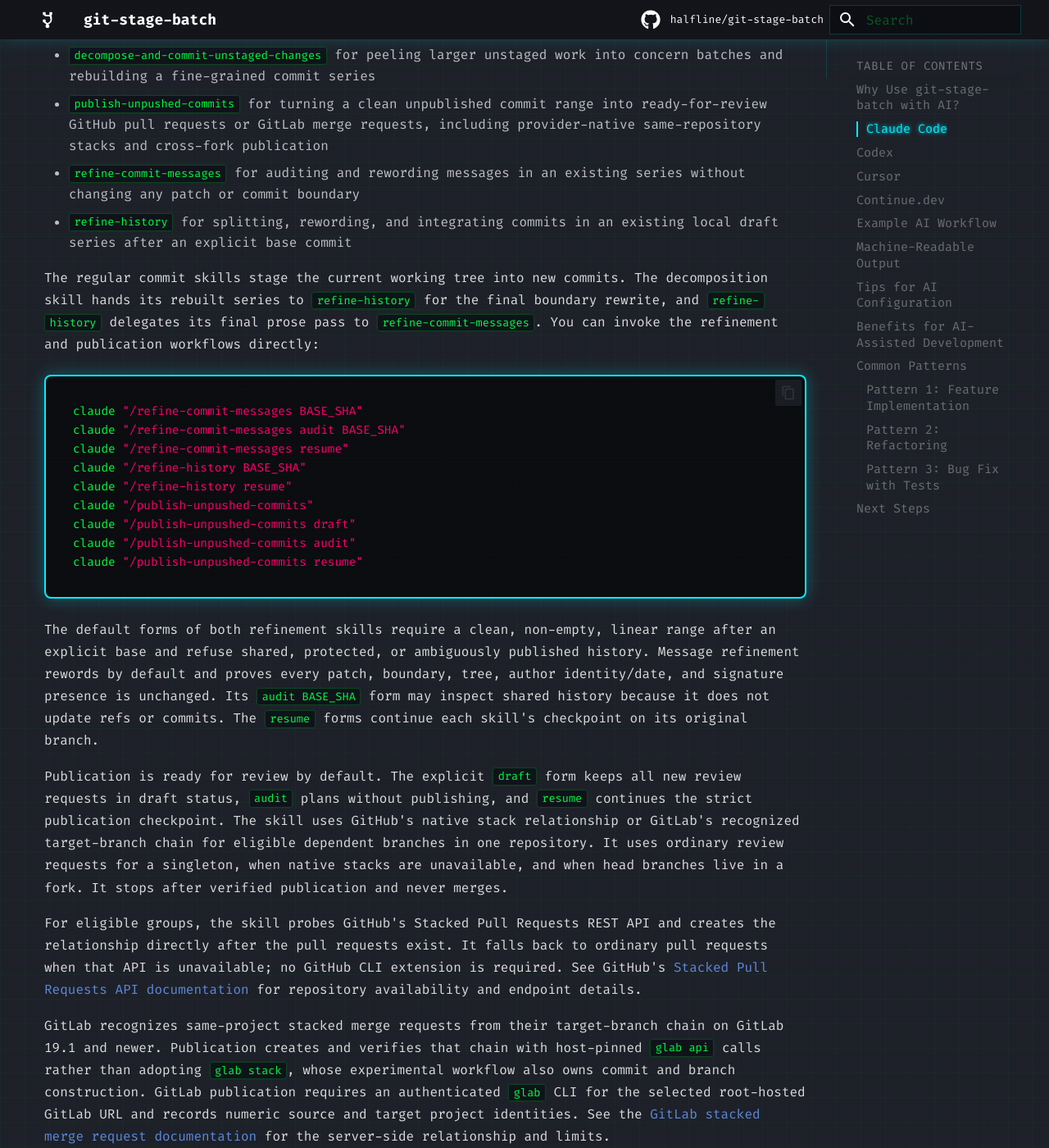
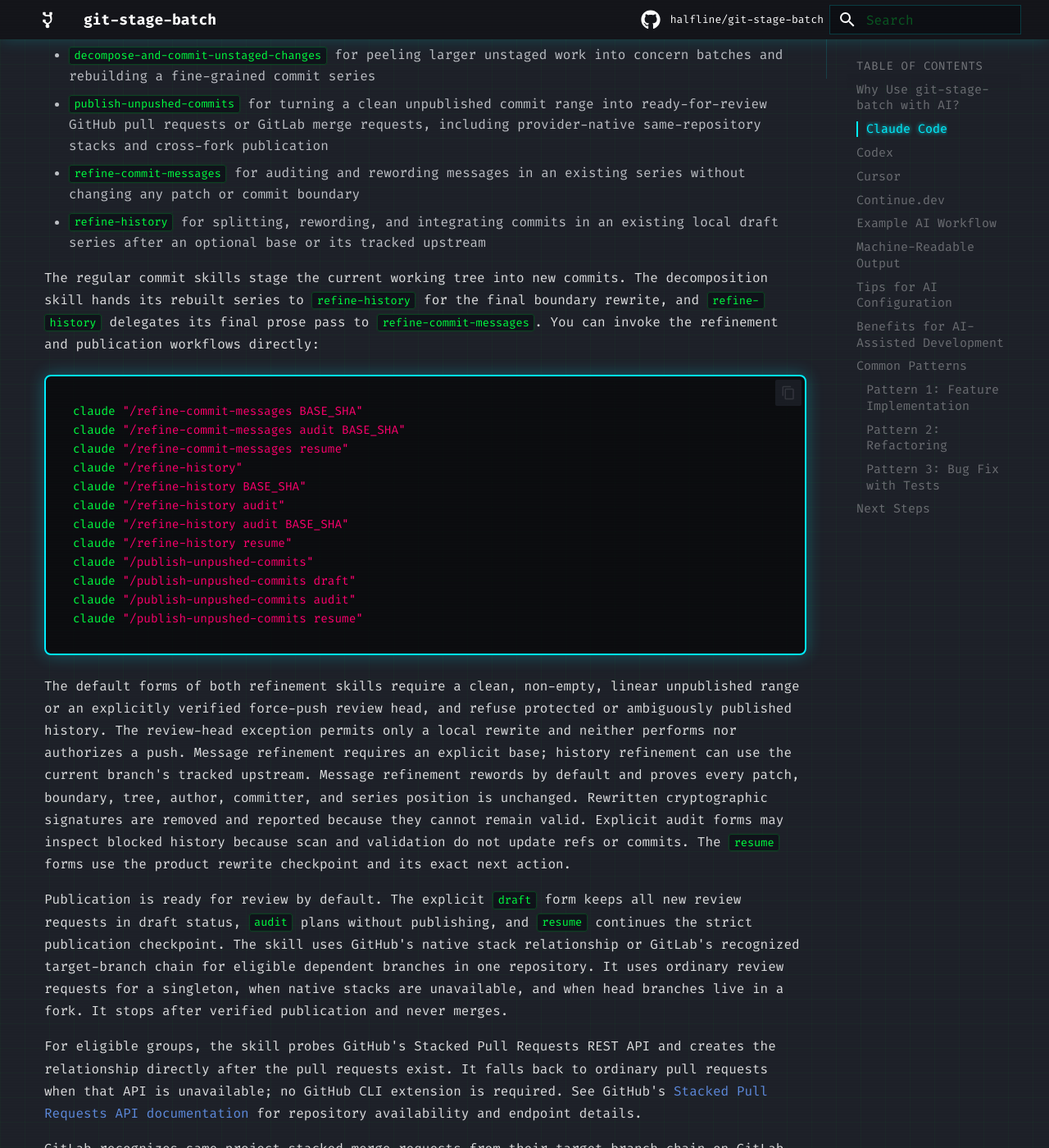
Before and after one commit to halfline/git-stage-batch, an MkDocs documentation site: the page built from docs/ai-assistants.md, in a window 1280 px wide and 1400 px high, scrolled down 1399 px. Shown: the whole window at 82% size. Built offline with MkDocs 1.6.1 and Material for MkDocs 9.7.7, drawn with Linux system fonts in a browser that asks for light colours; comment, search, counter and statistics services are not loaded; some of the changed text lies outside the part shown.

Commit message:
docs: Explain product-backed refinement skills
Assistant documentation describes signature-preserving helper checkpoints
for message-only and full-history refinement.

The installed skills now use unsigned product plans, inferred or explicit
boundaries, and product resume state, but users cannot see the matching
audit, mutation, signature, and recovery contracts.

This commit documents KEEP and REWORD constraints, split and reorder
support, signature audits, verified review-head exceptions, status-driven
recovery, and inferred-boundary, explicit-boundary, audit, and resume
invocations.

The README will summarize product-owned resume state for first-time users.

````diff
--- a/docs/ai-assistants.md
+++ b/docs/ai-assistants.md
@@ -48,7 +48,7 @@
 - `refine-commit-messages` for auditing and rewording messages in an existing
   series without changing any patch or commit boundary
 - `refine-history` for splitting, rewording, and integrating commits in an
-  existing local draft series after an explicit base commit
+  existing local draft series after an optional base or its tracked upstream
 
 The regular commit skills stage the current working tree into new commits.
 The decomposition skill hands its rebuilt series to `refine-history` for the
@@ -60,7 +60,10 @@
 claude "/refine-commit-messages BASE_SHA"
 claude "/refine-commit-messages audit BASE_SHA"
 claude "/refine-commit-messages resume"
+claude "/refine-history"
 claude "/refine-history BASE_SHA"
+claude "/refine-history audit"
+claude "/refine-history audit BASE_SHA"
 claude "/refine-history resume"
 claude "/publish-unpushed-commits"
 claude "/publish-unpushed-commits draft"
@@ -69,12 +72,16 @@
 ```
 
 The default forms of both refinement skills require a clean, non-empty, linear
-range after an explicit base and refuse shared, protected, or ambiguously
-published history. Message refinement rewords by default and proves every
-patch, boundary, tree, author identity/date, and signature presence is
-unchanged. Its `audit BASE_SHA` form may inspect shared history because it does
-not update refs or commits. The `resume` forms continue each skill's checkpoint
-on its original branch.
+unpublished range or an explicitly verified force-push review head, and refuse
+protected or ambiguously published history. The review-head exception permits
+only a local rewrite and neither performs nor authorizes a push. Message
+refinement requires an explicit base; history refinement can use the current
+branch's tracked upstream. Message refinement rewords by default and proves
+every patch, boundary, tree, author, committer, and series position is
+unchanged. Rewritten cryptographic signatures are removed and reported because
+they cannot remain valid. Explicit audit forms may inspect blocked history
+because scan and validation do not update refs or commits. The `resume` forms
+use the product rewrite checkpoint and its exact next action.
 
 Publication is ready for review by default. The explicit `draft` form keeps all
 new review requests in draft status, `audit` plans without publishing, and
@@ -244,17 +251,25 @@
 - `refine-commit-messages` for auditing and rewording messages in an existing
   series without changing any patch or commit boundary
 - `refine-history` for splitting, rewording, and integrating commits in an
-  existing local draft series after an explicit base commit
+  existing local draft series after an optional base or its tracked upstream
 
 The decomposition skill uses `refine-history` for its final committed-series
 rewrite, which delegates its final prose pass to `refine-commit-messages`.
-Invoke the latter directly as `$refine-commit-messages BASE_SHA`; it rewords by
-default, while `$refine-commit-messages audit BASE_SHA` only reports findings
-and proposed messages. Both mutating skills support `resume`, require a clean,
-linear local draft range after an explicit base, and create recovery refs.
-Message refinement verifies that every patch and boundary is unchanged; full
-history refinement additionally verifies every commit snapshot and the final
-tree.
+Invoke `$refine-history` with no base to use the tracked upstream, or invoke
+`$refine-history BASE_SHA` to select an explicit excluded boundary. Add
+`audit` before the optional base for a read-only report, and use
+`$refine-history resume` to continue its durable product checkpoint.
+
+Invoke `$refine-commit-messages BASE_SHA` directly for a message-only rewrite;
+it rewords by default, while `$refine-commit-messages audit BASE_SHA` only
+reports findings and proposed messages. Message refinement requires an
+explicit base. Both mutating skills require a clean, linear unpublished range
+or an explicitly verified force-push review head. That exception permits only
+a local rewrite and neither performs nor authorizes a push. Both skills support
+`resume` and create recovery refs. Message refinement verifies that every patch
+and boundary is unchanged. Full history refinement instead audits every output
+and its plan, runs the exact risk-selected semantic-boundary manifest, and
+completes the final-tip test and build suite.
 
 Invoke `$publish-unpushed-commits` to publish ready-for-review pull requests or
 merge requests, or add `draft`, `audit`, or `resume`. The skill chooses a native
````
Also changed, not shown: docs/commands.md (+12 -8 lines), docs/index.md (+18 -15 lines).
